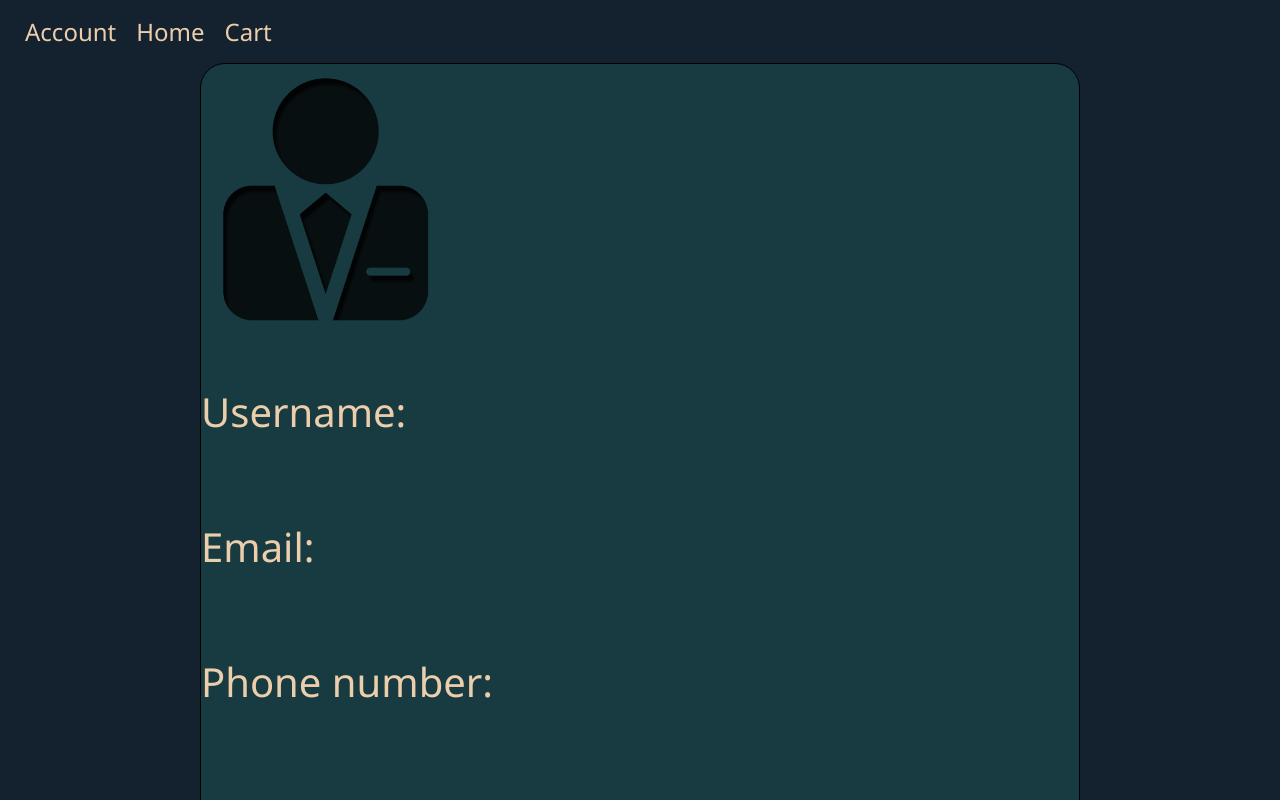
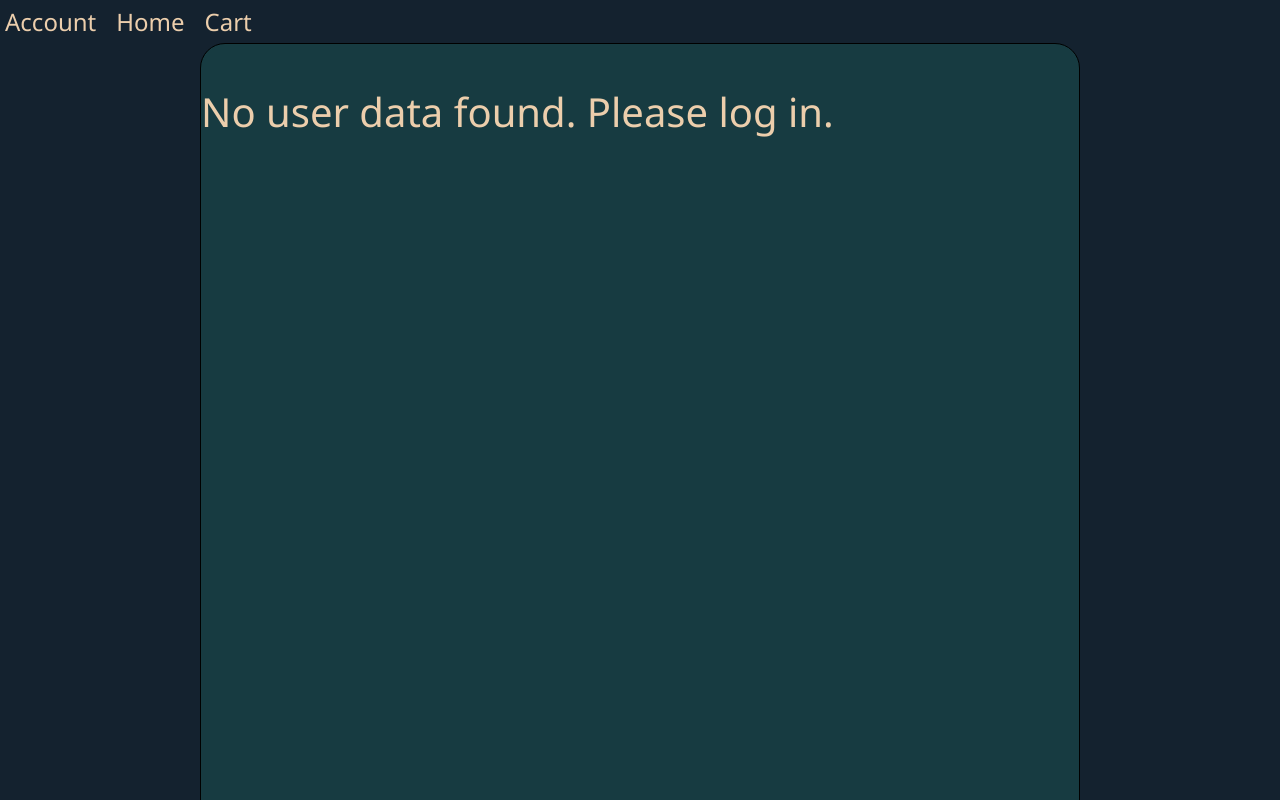
Before and after one commit to Snr-devs/shop-swift, a React (Create React App) app: page /account in a window 1280 px wide. Shown: the top 800 px of the page. Built offline with nearby package versions, Linux system fonts and the light colour scheme.

Commit message:
made sure the account details are stored in account component

```diff
--- a/src/components/Account.jsx
+++ b/src/components/Account.jsx
@@ -1,24 +1,40 @@
-import React from 'react'
-import Navbar from './Navbar'
+import React, { useState, useEffect } from 'react';
+import Navbar from './Navbar';
 
+function Account() {
+  const [user, setUser] = useState(null);
 
-function Account({account}) {
+  useEffect(() => {
+    const storedUser = localStorage.getItem('user');
+    if (storedUser) {
+      setUser(JSON.parse(storedUser));
+    }
+  }, []);
+
+  if (!user) {
+    return (
+      <div>
+        <Navbar />
+        <div className='account'>
+          <p >No user data found. Please log in.</p>
+        </div>
+      </div>
+    );
+  }
+
   return (
     <div>
-        <div className='bars'><Navbar /></div>
+      <div className='bars'><Navbar /></div>
 
-        <div className='account'>
-       <img className='image'src="/account-icon-25500.png" alt="user" />
-
-       <p>Username:</p>
-       <p>Email:</p>
-       <p>Phone number:</p>
-       <p>Nationality: Kenya</p>
-       <p></p>
-       </div>
-
+      <div className='account'>
+        <img className='image' src="/account-icon-25500.png" alt="user" />
+        <p><strong>Username:</strong> {user.username}</p>
+        <p><strong>Email:</strong> {user.email}</p>
+        <p><strong>Phone number:</strong> {user.phone_number}</p>
+        <p><strong>Nationality:</strong> Kenya</p>
+      </div>
     </div>
-  )
+  );
 }
 
-export default Account
+export default Account;
--- a/src/components/CartPage.jsx
+++ b/src/components/CartPage.jsx
@@ -4,8 +4,8 @@ import { useState,useEffect } from 'react';
 import Navbar from './Navbar';
 
 function CartPage() {
-  const [data, setData] = useState(null);  // Holds fetched data
-  const [error, setError] = useState(false); // Handles fetch failure
+  const [data, setData] = useState(null);
+  const [error, setError] = useState(false);
 
   useEffect(() => {
     fetch('https://shop-swift-back-end-6.onrender.com/orders')
--- a/src/components/LoginPage.jsx
+++ b/src/components/LoginPage.jsx
@@ -38,6 +38,14 @@ const LoginPage = () => {
     const res = await axios.post(url, payload);
 
     console.log(isLogin ? '✅ Logged in:' : '✅ Signed up:', res.data);
+    localStorage.setItem('user', JSON.stringify(res.data.user));
+    if (res.data.access_token) {
+      localStorage.setItem('access_token', res.data.access_token);
+    }
+    if (res.data.refresh_token) {
+      localStorage.setItem('refresh_token', res.data.refresh_token);
+    }
+
     navigate('/mainpage');
   } catch (err) {
     console.error('❌ Error:', err.response?.data || err.message);
```
